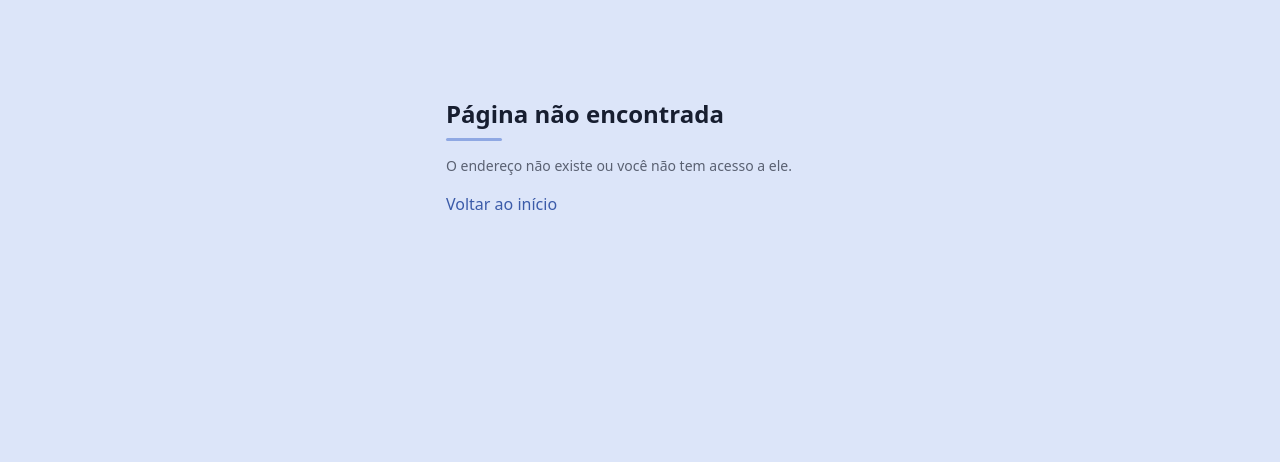
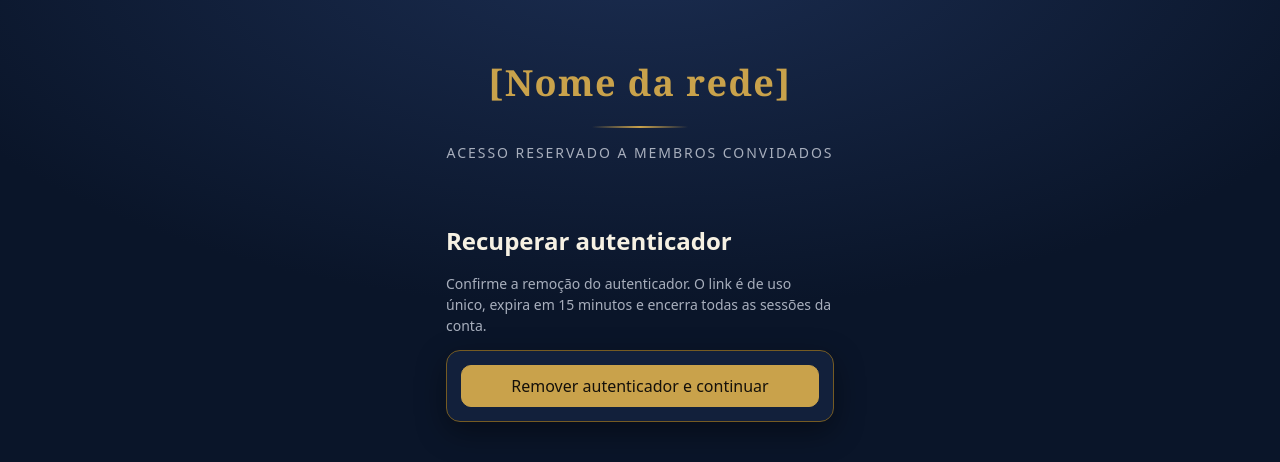
Before and after one commit to kevday/umb, a Next.js app: page /login/mfa/reset in a window 1280 px wide. Before the commit this address had no page. Shown: the top 462 px of the page. Built offline with nearby package versions, Linux system fonts and the light colour scheme; no server answers; the database is empty.

Commit message:
Adicionar tela de recuperação de conta

```diff
--- /dev/null
+++ b/app/(public)/login/mfa/reset/page.tsx
@@ -0,0 +1,16 @@
+import { type SP } from "@/web/ui";
+import { mfaResetConfirmAction } from "../../../actions";
+
+export default async function MfaReset({ searchParams }: { searchParams: Promise<SP> }) {
+  const s = await searchParams;
+  return (
+    <main className="narrow">
+      <h1>Recuperar autenticador</h1>
+      <p className="mut">Confirme a remoção do autenticador. O link é de uso único, expira em 15 minutos e encerra todas as sessões da conta.</p>
+      <form action={mfaResetConfirmAction} className="card stack">
+        <input type="hidden" name="token" value={s.token ?? ""} />
+        <button>Remover autenticador e continuar</button>
+      </form>
+    </main>
+  );
+}
```
